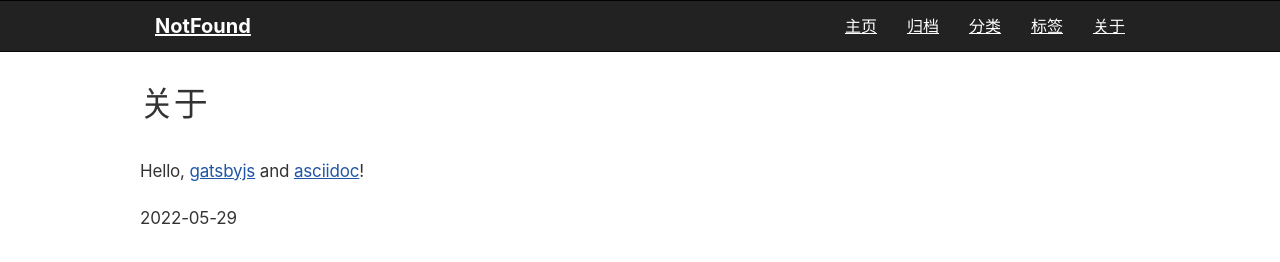
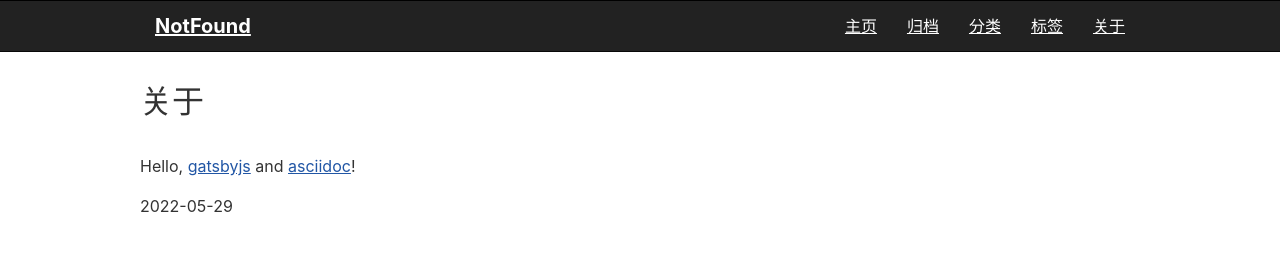
Before and after one commit to nocnob/notfound, a Gatsby site: page /about in a window 1280 px wide. Built offline with nearby package versions, Linux system fonts and the light colour scheme; Gatsby itself is replaced by a stand-in of ours.

Commit message:
修改：     src/styles/asciidoctor.css

```diff
--- a/src/styles/asciidoctor.css
+++ b/src/styles/asciidoctor.css
@@ -1,6 +1,84 @@
 /*! Asciidoctor default stylesheet | MIT License | https://asciidoctor.org */
 /* Uncomment the following line when using as a custom stylesheet */
 /* @import "https://fonts.googleapis.com/css?family=Open+Sans:300,300italic,400,400italic,600,600italic%7CNoto+Serif:400,400italic,700,700italic%7CDroid+Sans+Mono:400,700"; */
+
+/* https://github.com/mui/material-ui/blob/next/docs/public/static/components-gallery/base-theme.css */
+:root {
+  --primary-50: 190, 90%, 97%;
+  --primary-100: 208, 90%, 88%;
+  --primary-200: 211, 90%, 78%;
+  --primary-300: 214, 90%, 65%;
+  --primary-400: 218, 90%, 41%;
+  --primary-500: 210, 90%, 26%;
+  --primary-600: 215, 90%, 22%;
+  --primary-700: 240, 90%, 17%;
+  --primary-800: 250, 90%, 14%;
+  --primary-900: 270, 90%, 12%;
+
+  --grey-50: 213, 30%, 96%;
+  --grey-100: 213, 22%, 91%;
+  --grey-200: 213, 18%, 89%;
+  --grey-300: 213, 18%, 81%;
+  --grey-400: 213, 13%, 71%;
+  --grey-500: 213, 12%, 64%;
+  --grey-600: 213, 15%, 47%;
+  --grey-700: 213, 11%, 31%;
+  --grey-800: 213, 12%, 22%;
+  --grey-900: 213, 11%, 11%;
+
+  --canvas: #fff;
+
+  --font-color-soft: hsla(var(--grey-800));
+  --font-color-hard: hsla(var(--grey-900));
+  --font-color-onDark: #fff;
+  --font-color-interactive: hsla(var(--primary-500));
+  --font-color-placeholder: hsla(var(--grey-600));
+
+  --h1-font-family: 'Inter', sans-serif;
+  --h1-font-weight: 500;
+  --h1-font-size: 2rem;
+  --h1-line-height: 1.25;
+  --text-h1: var(--h1-font-size) / var(--h1-line-height) var(--h1-font-family);
+
+  --h2-font-family: 'Inter', sans-serif;
+  --h2-font-weight: 500;
+  --h2-font-size: 1.5rem;
+  --h2-line-height: 1.25;
+  --text-h2: var(--h2-font-size) / var(--h2-line-height) var(--h2-font-family);
+
+  --h3-font-family: 'Inter', sans-serif;
+  --h3-font-weight: 500;
+  --h3-font-size: 1.25rem;
+  --h3-line-height: 1.5;
+  --text-h3: var(--h3-font-size) / var(--h3-line-height) var(--h3-font-family);
+
+  --h4-font-family: 'Inter', sans-serif;
+  --h4-font-weight: 300;
+  --h4-font-size: 1.125rem;
+  --h4-line-height: 1.5;
+  --text-h4: var(--h4-font-size) / var(--h4-line-height) var(--h4-font-family);
+
+  --h5-font-family: 'Inter', sans-serif;
+  --h5-font-weight: 600;
+  --h5-font-size: 0.875rem;
+  --h5-line-height: 1.5;
+  --text-h5: var(--h5-font-weight) var(--h5-font-size) / var(--h5-line-height) var(--h5-font-family);
+
+  --h6-font-family: 'Inter', sans-serif;
+  --h6-font-weight: 600;
+  --h6-font-size: 0.75rem;
+  --h6-line-height: 1.5;
+  --text-h6: var(--h6-font-weight) var(--h6-font-size) / var(--h6-line-height) var(--h6-font-family);
+
+  /* custom
+   *
+   * --code-font-family: Menlo, Consolas, "Droid Sans Mono", monospace;
+   **/
+  --code-font-family: DM Mono, Input Mono, Fira Code, monospace;
+  --code-font-weight: 400;
+  --code-font-size: 0.875rem;
+  --code-line-height: 1.5;
+}
 
 dl,
 dt,
@@ -68,8 +146,10 @@ strong strong {
 code,
 kbd,
 pre {
-  font-family: DM Mono, Input Mono, Fira Code, monospace;
-  font-size: 1em;
+  font-family: var(--code-font-family);
+  font-size: var(--code-font-size);
+  font-weight: var(--code-font-weight);
+  line-height: var(--code-line-height);
 }
 
 code {
@@ -112,8 +192,8 @@ mark {
 }
 
 p {
-  line-height: 1.6;
-  margin-bottom: 1.25rem;
+  line-height: 1.5;
+  margin-bottom: 1rem;
   text-rendering: optimizeLegibility;
 }
 
@@ -250,13 +330,11 @@ h3,
 h4,
 h5,
 h6 {
-  font-weight: 300;
   font-style: normal;
   text-rendering: optimizeLegibility;
   margin-top: 1em;
   margin-bottom: 0.5em;
-  line-height: 1.2;
-  word-spacing: -0.05em;
+  word-spacing: 0em;
 }
 
 h1 small,
@@ -272,26 +350,47 @@ h6 small {
 }
 
 h1 {
-  font-size: 2.125em;
+  font-family: var(--h1-font-family);
+  font-weight: var(--h1-font-weight);
+  font-size: var(--h1-font-size);
+  line-height: var(--h1-line-height);
 }
 
 h2 {
-  font-size: 1.6875em;
+  font-family: var(--h2-font-family);
+  font-weight: var(--h2-font-weight);
+  font-size: var(--h2-font-size);
+  line-height: var(--h2-line-height);
 }
 
 h3,
 #toctitle,
 .sidebarblock > .content > .title {
-  font-size: 1.375em;
-}
-
-h4,
+  font-family: var(--h3-font-family);
+  font-weight: var(--h3-font-weight);
+  font-size: var(--h3-font-size);
+  line-height: var(--h3-line-height);
+}
+
+h4 {
+  font-family: var(--h4-font-family);
+  font-weight: var(--h4-font-weight);
+  font-size: var(--h4-font-size);
+  line-height: var(--h4-line-height);
+}
+
 h5 {
-  font-size: 1.125em;
+  font-family: var(--h5-font-family);
+  font-weight: var(--h5-font-weight);
+  font-size: var(--h5-font-size);
+  line-height: var(--h5-line-height);
 }
 
 h6 {
-  font-size: 1em;
+  font-family: var(--h6-font-family);
+  font-weight: var(--h6-font-weight);
+  font-size: var(--h6-font-size);
+  line-height: var(--h6-line-height);
 }
 
 ul,
@@ -454,7 +553,7 @@ h6 strong {
   font-style: normal !important;
   letter-spacing: 0;
   padding: 0.1em 0.5ex;
-  word-spacing: -0.15em;
+  word-spacing: 0em;
   background: #f7f7f8;
   border-radius: 4px;
   line-height: 1.45;
@@ -518,7 +617,7 @@ kbd {
 }
 
 .menuseq {
-  word-spacing: -0.02em;
+  word-spacing: 0em;
 }
 
 .menuseq b.caret {
@@ -940,9 +1039,10 @@ table.tableblock.fit-content > caption.title {
 
 .paragraph.lead > p,
 #preamble > .sectionbody > [class=paragraph]:first-of-type p {
-  font-size: 1.21875em;
-  line-height: 1.6;
-  color: rgb(0 0 0 / 0.85);
+  font-size: 1.125em;
+  font-weight: 400;
+  line-height: 1.33;
+  color: var(--font-color-hard);
 }
 
 .admonitionblock > table {
@@ -1176,7 +1276,7 @@ pre.rouge span.linenos {
   color: rgb(0 0 0 / 0.85);
   font-size: 1.15rem;
   line-height: 1.75;
-  word-spacing: 0.1em;
+  word-spacing: 0em;
   letter-spacing: 0;
   font-style: italic;
   text-align: justify;
@@ -1191,7 +1291,7 @@ pre.rouge span.linenos {
 .quoteblock blockquote::before {
   content: "\201c";
   float: left;
-  font-size: 2.75em;
+  font-size: 2em;
   font-weight: bold;
   line-height: 0.6em;
   margin-left: -0.6em;
@@ -1244,7 +1344,7 @@ pre.rouge span.linenos {
 .quoteblock .attribution cite,
 .verseblock .attribution cite {
   display: block;
-  letter-spacing: -0.025em;
+  letter-spacing: 0em;
   color: rgb(0 0 0 / 0.6);
 }
 
@@ -1943,13 +2043,13 @@ p,
 td.content,
 span.alt,
 summary {
-  letter-spacing: -0.01em;
+  letter-spacing: 0em;
 }
 
 p strong,
 td.content strong,
 div.footnote strong {
-  letter-spacing: -0.005em;
+  letter-spacing: 0em;
 }
 
 p,
@@ -1959,7 +2059,7 @@ td.content,
 td.hdlist1,
 span.alt,
 summary {
-  font-size: 1.0625rem;
+  font-size: 1rem;
 }
 
 .sidebarblock p,
--- a/src/styles/global.css
+++ b/src/styles/global.css
@@ -1,15 +1,13 @@
-html {
-    font-size: 100%;
-    -webkit-text-size-adjust: 100%;
-}
-
 body {
-    background: #fff;
+    background-color: #fff;
     color: rgb(0 0 0 / 0.8);
     padding: 0;
     margin: 0;
+    /*
+     * font-family: "IBM Plex Sans", -apple-system, BlinkMacSystemFont, "Segoe UI", Roboto, "Helvetica Neue", Arial, sans-serif, "Apple Color Emoji", "Segoe UI Emoji", "Segoe UI Symbol";
+     **/
     font-family: Inter, ui-sans-serif, system-ui, -apple-system, BlinkMacSystemFont, Segoe UI, Roboto, Helvetica Neue, Arial, Noto Sans, sans-serif, "Apple Color Emoji", "Segoe UI Emoji", Segoe UI Symbol, "Noto Color Emoji";
-    font-size: inherit;
+    font-size: 16px;
     line-height: 1;
     position: relative;
     cursor: auto;
```
